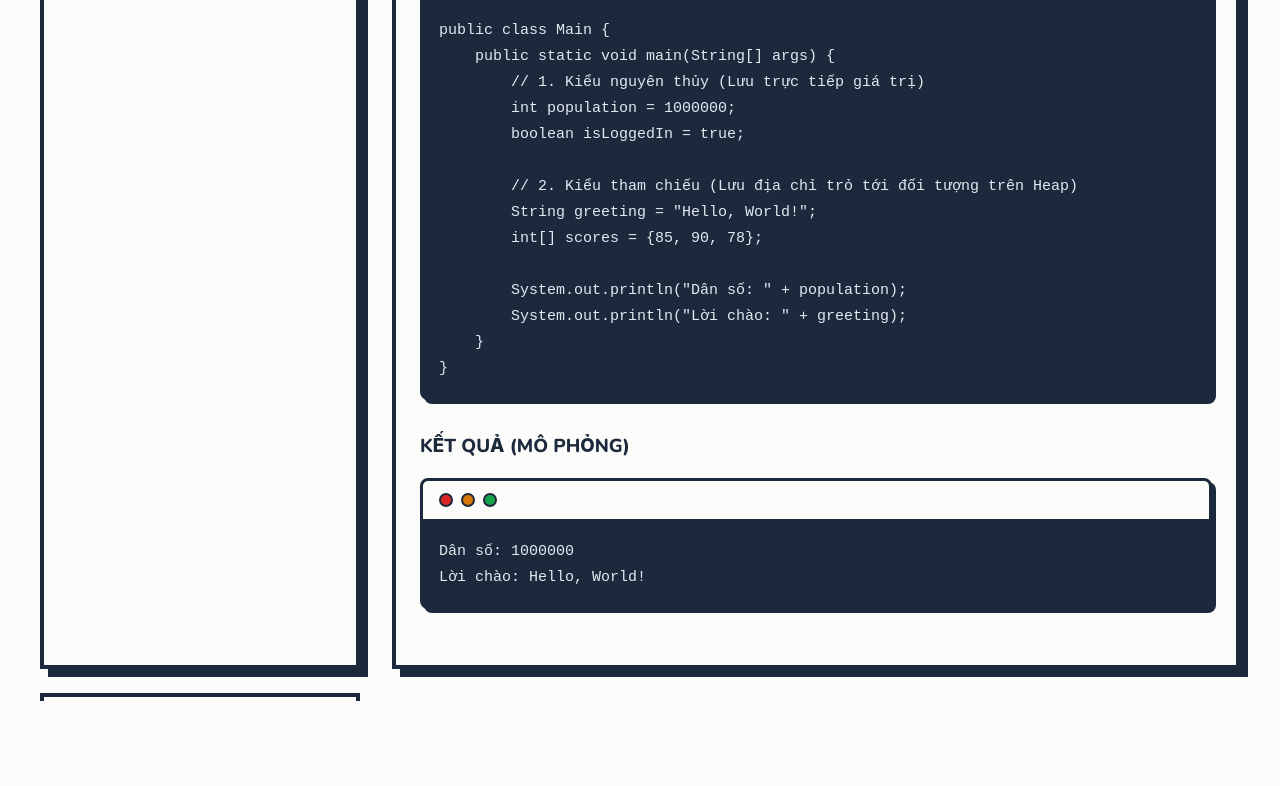
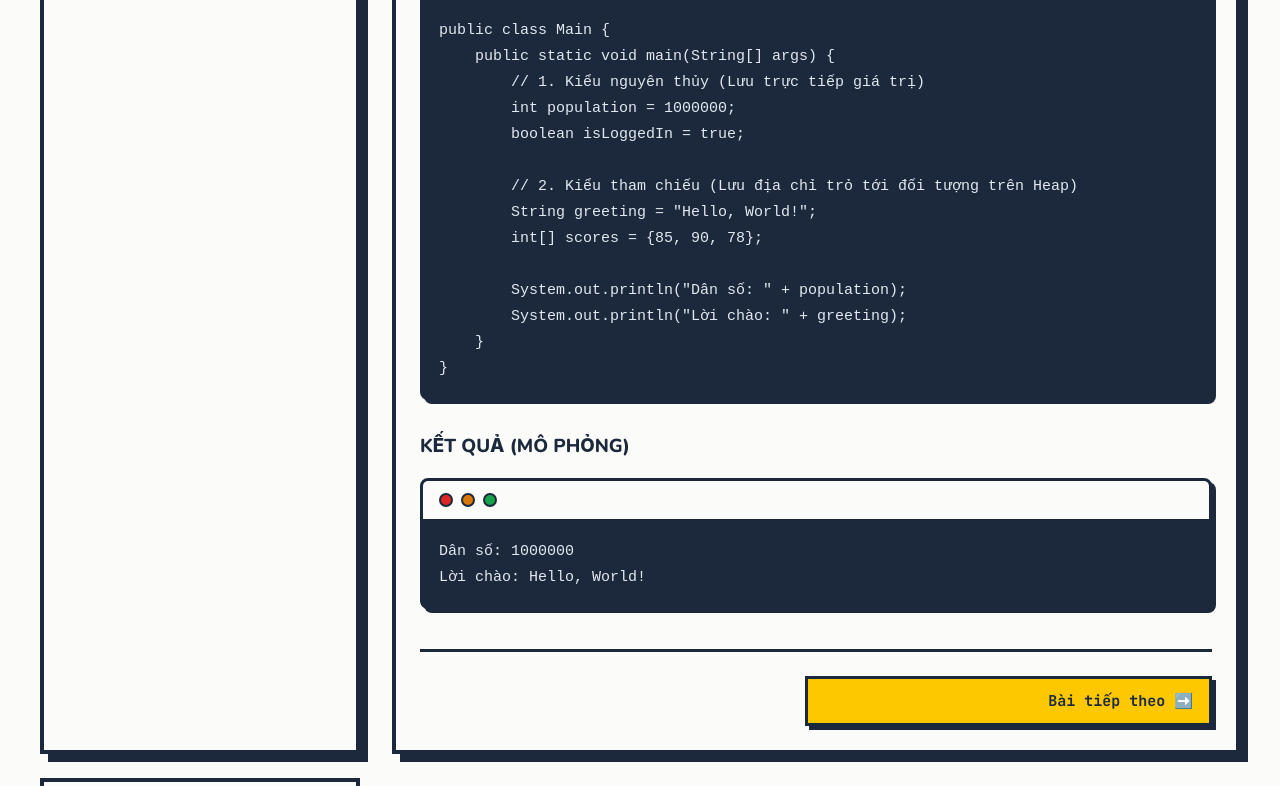
Before and after one commit to MixterTom/Java-Code, a React (Vite) app in the folder java-stream-react/: page / in a window 1280 px wide. Shown: the part 1744-2530 px from the top of the page. Before the commit the page ends 2445 px from the top, so only its background shows below. Built offline with nearby package versions, Linux system fonts and the light colour scheme.

Commit message:
feat: initialize main app layout and implement interactive content display with text-to-speech functionality

```diff
--- a/java-stream-react/src/App.jsx
+++ b/java-stream-react/src/App.jsx
@@ -37,6 +37,39 @@ function App() {
     setIsMenuOpen(false);
   };
 
+  const currentCategoryTopics = javaKnowledge[activeCategory];
+  const currentIndex = currentCategoryTopics.findIndex(t => t.id === activeTopic.id);
+
+  const handlePrevious = () => {
+    if (currentIndex > 0) {
+      setActiveTopic(currentCategoryTopics[currentIndex - 1]);
+    } else {
+      const catIndex = categories.indexOf(activeCategory);
+      if (catIndex > 0) {
+        const prevCat = categories[catIndex - 1];
+        setActiveCategory(prevCat);
+        const prevCatTopics = javaKnowledge[prevCat];
+        setActiveTopic(prevCatTopics[prevCatTopics.length - 1]);
+      }
+    }
+  };
+
+  const handleNext = () => {
+    if (currentIndex < currentCategoryTopics.length - 1) {
+      setActiveTopic(currentCategoryTopics[currentIndex + 1]);
+    } else {
+      const catIndex = categories.indexOf(activeCategory);
+      if (catIndex < categories.length - 1) {
+        const nextCat = categories[catIndex + 1];
+        setActiveCategory(nextCat);
+        setActiveTopic(javaKnowledge[nextCat][0]);
+      }
+    }
+  };
+
+  const hasPrevious = currentIndex > 0 || categories.indexOf(activeCategory) > 0;
+  const hasNext = currentIndex < currentCategoryTopics.length - 1 || categories.indexOf(activeCategory) < categories.length - 1;
+
   return (
     <div className="container">
       <Header
@@ -74,7 +107,11 @@ function App() {
           isOpen={isMenuOpen}
           closeMenu={() => setIsMenuOpen(false)}
         />
-        <ContentArea topic={activeTopic} />
+        <ContentArea
+          topic={activeTopic}
+          onPrevious={hasPrevious ? handlePrevious : null}
+          onNext={hasNext ? handleNext : null}
+        />
       </div>
     </div>
   );
--- a/java-stream-react/src/components/ContentArea.jsx
+++ b/java-stream-react/src/components/ContentArea.jsx
@@ -71,7 +71,7 @@ const FormattedText = ({ text }) => {
   );
 };
 
-export default function ContentArea({ topic }) {
+export default function ContentArea({ topic, onPrevious, onNext }) {
   const [isSpeaking, setIsSpeaking] = useState(false);
 
   // Trạng thái mở rộng cho Quizzes, Essays và FAQs
@@ -586,6 +586,40 @@ export default function ContentArea({ topic }) {
             <MockWindow content={topic.output} />
           </div>
         )}
+
+        {/* =================================================================== */}
+        {/* ĐIỀU HƯỚNG BÀI HỌC TRƯỚC / SAU */}
+        {/* =================================================================== */}
+        <div style={{
+          display: 'flex',
+          justifyContent: 'space-between',
+          alignItems: 'center',
+          marginTop: '40px',
+          paddingTop: '24px',
+          borderTop: '3px solid var(--border-color)',
+          gap: '16px'
+        }}>
+          {onPrevious ? (
+            <button
+              className="btn"
+              onClick={onPrevious}
+              style={{ flex: 1, backgroundColor: 'var(--surface)', fontSize: '15px' }}
+            >
+              ⬅️ Bài trước
+            </button>
+          ) : <div style={{ flex: 1 }}></div>}
+
+          {onNext ? (
+            <button
+              className="btn"
+              onClick={onNext}
+              style={{ flex: 1, backgroundColor: 'var(--primary)', color: '#1C293C', fontSize: '15px', textAlign: 'right' }}
+            >
+              Bài tiếp theo ➡️
+            </button>
+          ) : <div style={{ flex: 1 }}></div>}
+        </div>
+
       </div>
     </main>
   );
--- a/java-stream-react/src/index.css
+++ b/java-stream-react/src/index.css
@@ -236,8 +236,10 @@ h1, h2, h3 {
   display: none;
 }
 
-.mobile-fab {
-  display: none; /* Hidden by default on desktop */
+@media (min-width: 769px) {
+  .mobile-fab {
+    display: none; /* Hidden by default on desktop */
+  }
 }
 
 @keyframes bounce-pulse {
```
